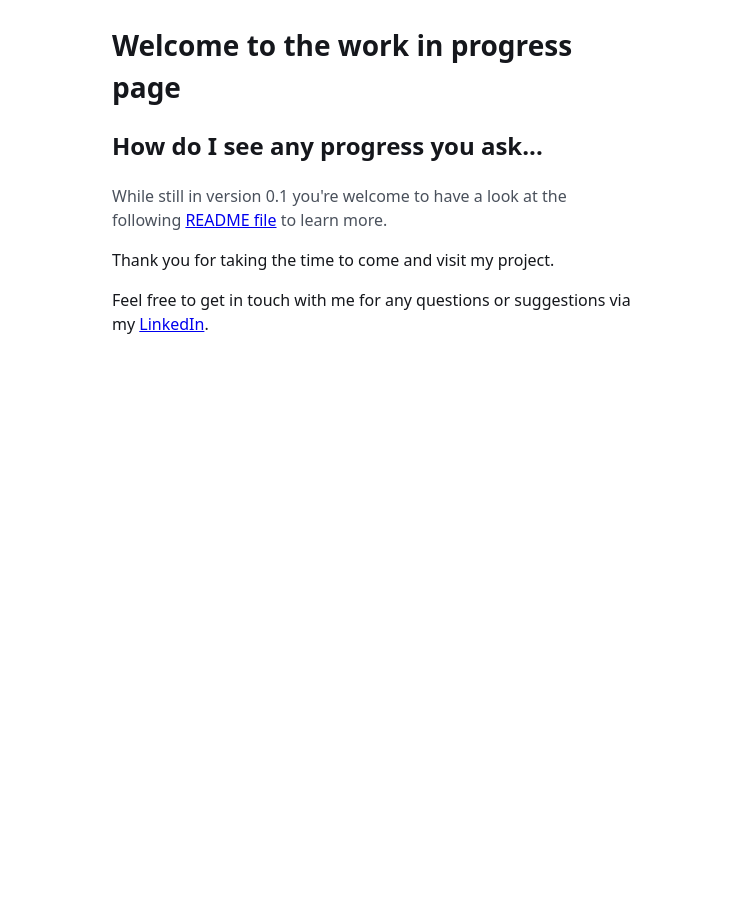
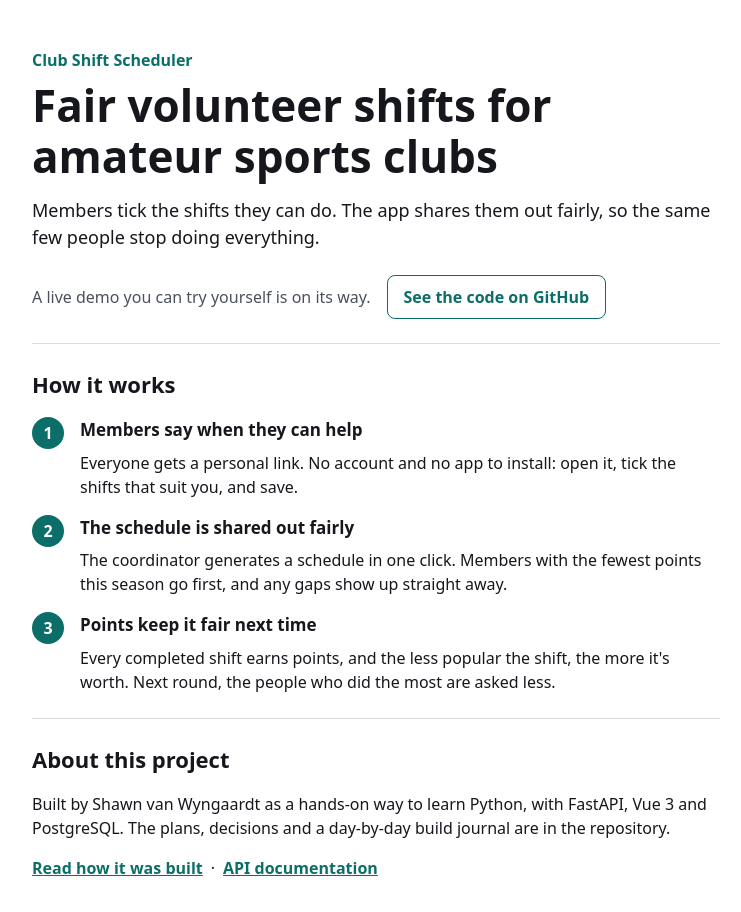
Before and after one commit to ShawnvanWyngaardt/club-shift-scheduler, a Vue app in the folder frontend/: page / in a window 1280 px wide. Shown: the top 912 px of the page, without its empty margins (264-1005 px from the left). Before the commit the page ends 800 px from the top, so only its background shows below. Built offline with nearby package versions, Linux system fonts and the light colour scheme.

Commit message:
feat:landing page at the root URL

```diff
--- a/frontend/src/router/index.ts
+++ b/frontend/src/router/index.ts
@@ -2,13 +2,21 @@ import { createRouter, createWebHistory } from 'vue-router'
 import MemberShifts from '@/views/MemberShifts.vue'
 import NotFound from '@/views/NotFound.vue'
 import CoordinatorLayout from '@/views/CoordinatorLayout.vue'
+import LandingView from '@/views/LandingView.vue'
 import OutcomesView from '@/views/OutcomesView.vue'
 import ScheduleView from '@/views/ScheduleView.vue'
 
 const router = createRouter({
   history: createWebHistory(import.meta.env.BASE_URL),
   routes: [
-    { path: '/m/:token', name: 'member', component: MemberShifts, props: true },
+    { path: '/', name: 'home', component: LandingView },
+    {
+      path: '/m/:token',
+      name: 'member',
+      component: MemberShifts,
+      props: true,
+      meta: { title: 'My shifts' },
+    },
     { path: '/:pathMatch(.*)*', name: 'not-found', component: NotFound },
     {
       path: '/c/:clubId/:token',
@@ -18,8 +26,14 @@ const router = createRouter({
         { path: '', name: 'schedule', component: ScheduleView, props: true },
         { path: 'outcomes', name: 'outcomes', component: OutcomesView, props: true },
       ],
+      meta: { title: 'Coordinator' },
     },
   ],
 })
 
+router.afterEach((to) => {
+  const page = to.meta.title as string | undefined
+  document.title = page ? `${page} · Club Shift Scheduler` : 'Club Shift Scheduler'
+})
+
 export default router
--- /dev/null
+++ b/frontend/src/views/LandingView.vue
@@ -0,0 +1,163 @@
+<template>
+  <main class="landing">
+    <section class="hero">
+      <p class="eyebrow">Club Shift Scheduler</p>
+      <h1>Fair volunteer shifts for amateur sports clubs</h1>
+      <p class="lead">
+        Members tick the shifts they can do. The app shares them out fairly, so the same few people
+        stop doing everything.
+      </p>
+      <div class="cta">
+        <p class="muted">A live demo you can try yourself is on its way.</p>
+        <a
+          class="link-button button-secondary"
+          href="https://github.com/ShawnvanWyngaardt/club-shift-scheduler"
+          target="blank"
+        >
+          See the code on GitHub
+        </a>
+      </div>
+    </section>
+
+    <section aria-labelledby="how-it-works">
+      <h2 id="how-it-works">How it works</h2>
+      <ol class="steps">
+        <li>
+          <h3>Members say when they can help</h3>
+          <p>
+            Everyone gets a personal link. No account and no app to install: open it, tick the
+            shifts that suit you, and save.
+          </p>
+        </li>
+        <li>
+          <h3>The schedule is shared out fairly</h3>
+          <p>
+            The coordinator generates a schedule in one click. Members with the fewest points this
+            season go first, and any gaps show up straight away.
+          </p>
+        </li>
+        <li>
+          <h3>Points keep it fair next time</h3>
+          <p>
+            Every completed shift earns points, and the less popular the shift, the more it's worth.
+            Next round, the people who did the most are asked less.
+          </p>
+        </li>
+      </ol>
+    </section>
+
+    <section class="about" aria-labelledby="about">
+      <h2 id="about">About this project</h2>
+      <p>
+        Built by Shawn van Wyngaardt as a hands-on way to learn Python, with FastAPI, Vue 3 and
+        PostgreSQL. The plans, decisions and a day-by-day build journal are in the repository.
+      </p>
+      <p class="links">
+        <a
+          href="https://github.com/ShawnvanWyngaardt/club-shift-scheduler/tree/main/docs"
+          target="blank"
+        >
+          Read how it was built
+        </a>
+        <span aria-hidden="true">·</span>
+        <a href="/docs" target="blank">API documentation</a>
+      </p>
+    </section>
+  </main>
+</template>
+
+<style scoped>
+.landing {
+  max-width: 720px;
+  margin: 0 auto;
+  padding: var(--space-6) var(--space-4);
+}
+.hero {
+  padding: var(--space-6) 0;
+  margin-bottom: var(--space-6);
+  border-bottom: 1px solid var(--color-border);
+}
+.eyebrow {
+  margin: 0 0 var(--space-2);
+  color: var(--color-accent);
+  font-weight: 600;
+}
+h1 {
+  font-size: clamp(2rem, 6vw, 2.75rem);
+  line-height: 1.15;
+  margin-bottom: var(--space-4);
+}
+.lead {
+  font-size: 1.125rem;
+  margin: 0 0 var(--space-6);
+}
+.cta {
+  display: flex;
+  flex-wrap: wrap;
+  align-items: center;
+  gap: var(--space-3) var(--space-4);
+}
+.cta p {
+  margin: 0;
+}
+.link-button {
+  display: inline-flex;
+  align-items: center;
+  min-height: 44px;
+  padding: 0 var(--space-4);
+  border-radius: var(--radius);
+  font-weight: 600;
+  text-decoration: none;
+}
+h2 {
+  font-size: 1.375rem;
+  margin: 0 0 var(--space-4);
+}
+.steps {
+  list-style: none;
+  counter-reset: step;
+  padding: 0;
+  margin: 0 0 var(--space-6);
+  display: grid;
+  gap: var(--space-4);
+}
+.steps li {
+  counter-increment: step;
+  position: relative;
+  padding-left: 48px;
+}
+.steps li::before {
+  content: counter(step);
+  position: absolute;
+  left: 0;
+  top: 0;
+  width: 32px;
+  height: 32px;
+  border-radius: 50%;
+  display: grid;
+  place-items: center;
+  background: var(--color-accent);
+  color: #ffffff;
+  font-weight: 600;
+}
+.steps h3 {
+  margin: 0 0 var(--space-2);
+  font-size: 1.0625rem;
+}
+.steps p {
+  margin: 0;
+}
+.about {
+  padding-top: var(--space-6);
+  border-top: 1px solid var(--color-border);
+}
+.links {
+  display: flex;
+  flex-wrap: wrap;
+  gap: var(--space-2);
+}
+.links a {
+  color: var(--color-accent);
+  font-weight: 600;
+}
+</style>
```
